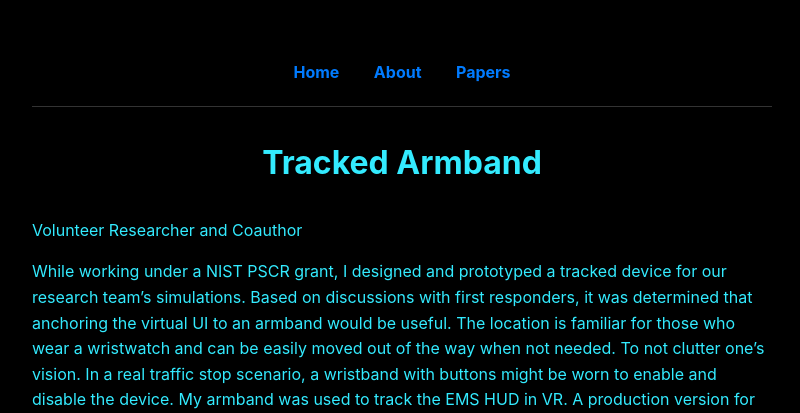
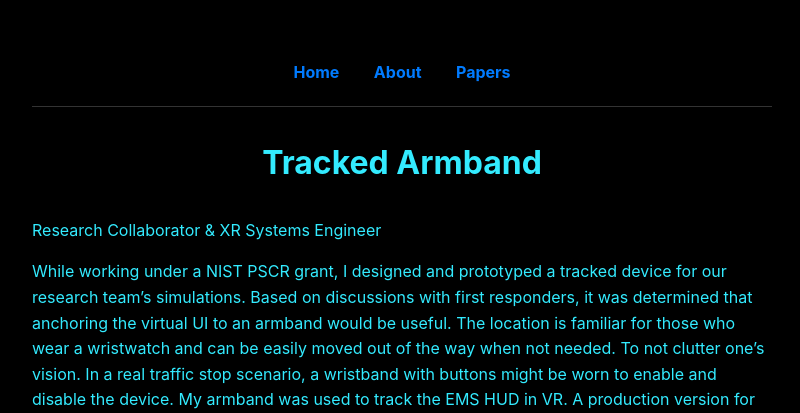
Before and after one commit to tenorvis/portfolio, a Jekyll site: the page built from _projects/armband.md, in a window 1280 px wide and 900 px high. Shown: the top 413 px of the window, without its empty margins (238-1038 px from the left). Built offline with Jekyll 4.4.1, drawn with Linux system fonts in a browser that asks for light colours.

Commit message:
Role title for CAVE

```diff
--- a/_projects/armband.md
+++ b/_projects/armband.md
@@ -43,7 +43,7 @@ gallery_images:
 
 ---
 
-Volunteer Researcher and Coauthor
+Research Collaborator & XR Systems Engineer
 
 While working under a NIST PSCR grant, I designed and prototyped a tracked device for our research team's simulations. Based on discussions with first responders, it was determined that anchoring the virtual UI to an armband would be useful. The location is familiar for those who wear a wristwatch and can be easily moved out of the way when not needed. To not clutter one’s vision. In a real traffic stop scenario, a wristband with buttons might be worn to enable and disable the device. My armband was used to track the EMS HUD in VR. A production version for AR might involve a physical anchor bracelet or a calculated anchor point.
 
```
